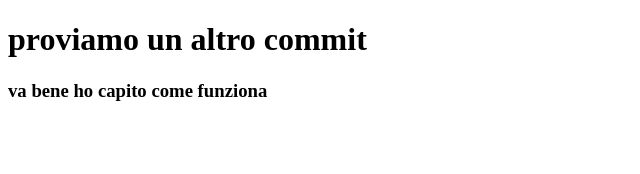
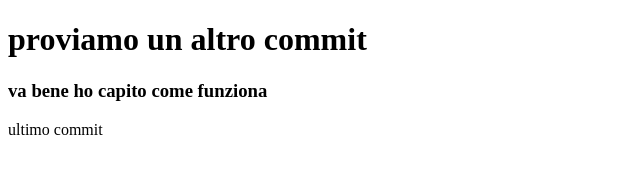
Before and after one commit to PasqualeAragosa/htmlcss-hello, a plain HTML site: page index.html in a window 1280 px wide. Shown: the whole page, without its empty margins (0-640 px from the left). Drawn offline with Linux system fonts and the light colour scheme.

Commit message:
commit head

```diff
--- a/index.html
+++ b/index.html
@@ -10,6 +10,7 @@
     <title>Hello World</title>
     <h1>proviamo un altro commit</h1>
     <h3>va bene ho capito come funziona</h3>
+    <p>ultimo commit</p>
 
 </body>
 </html>
```
